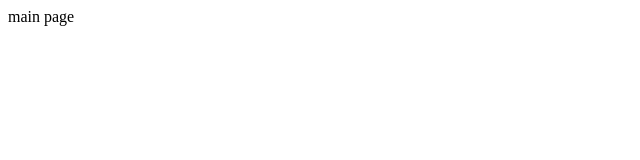
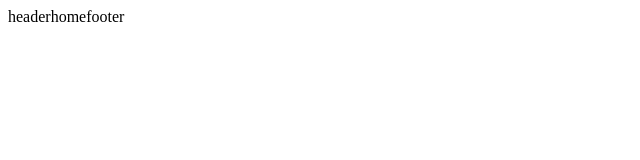
Before and after one commit to vanthoi08/Base-Test-Fresher, a React (Vite) app: page / in a window 1280 px wide. Shown: the top 160 px of the page, without its empty margins (0-640 px from the left). Built offline with nearby package versions, Linux system fonts and the light colour scheme.

Commit message:
12. Chia layout project

```diff
--- a/src/App.jsx
+++ b/src/App.jsx
@@ -4,14 +4,22 @@
   RouterProvider,
 } from "react-router-dom";
 import LoginPage from './pages/login';
+import BookPage from './pages/book';
+import ContactPage from './pages/contact';
+import { Outlet } from "react-router-dom";
+import Header from './components/Header';
+import Footer from './components/Footer';
+import Home from './components/Home';
 
 
 
 const Layout = () =>{
   return(
-    <>
-      main page
-    </>
+    <div className='layout-app'>
+        <Header />
+        <Outlet />
+        <Footer />
+    </div>
   );
 }
 
@@ -22,6 +30,17 @@
       path: "/",
       element: <Layout />,
       errorElement: <div>404 not found</div>,
+      children: [
+        { index: true, element: <Home /> },
+        {
+          path: "contact",
+          element: <ContactPage />,
+        },
+        {
+          path: "book",
+          element: <BookPage /> ,
+        },
+      ],
     },
     {
       path: "/login",
--- /dev/null
+++ b/src/components/Footer/index.jsx
@@ -0,0 +1,10 @@
+
+const Footer = () =>{
+    return (
+        <>
+            footer
+        </>
+    );
+}
+
+export default Footer;
--- /dev/null
+++ b/src/components/Header/index.jsx
@@ -0,0 +1,9 @@
+
+const Header = () =>{
+    return (
+        <>
+            header
+        </>
+    );
+}
+export default Header;
--- /dev/null
+++ b/src/components/Home/index.jsx
@@ -0,0 +1,10 @@
+
+const Home = () =>{
+    return (
+        <>
+        home
+        </>
+    );
+}
+
+export default Home;
--- /dev/null
+++ b/src/pages/book/index.jsx
@@ -0,0 +1,10 @@
+
+const BookPage = () =>{
+    return(
+        <>
+            book page
+        </>
+    );
+}
+
+export default BookPage;
--- /dev/null
+++ b/src/pages/contact/index.jsx
@@ -0,0 +1,9 @@
+
+const ContactPage = () => {
+    return (
+        <>
+        Contact Page
+        </>
+    );
+}
+export default ContactPage;
```
